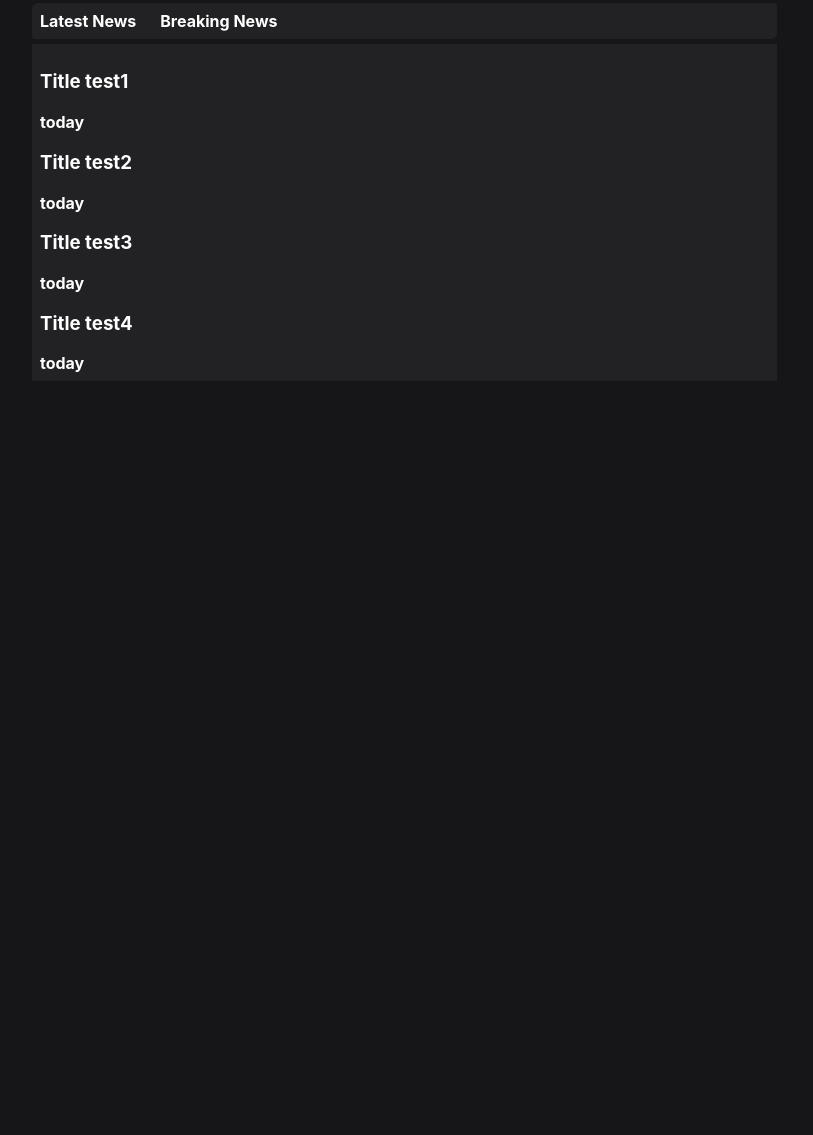
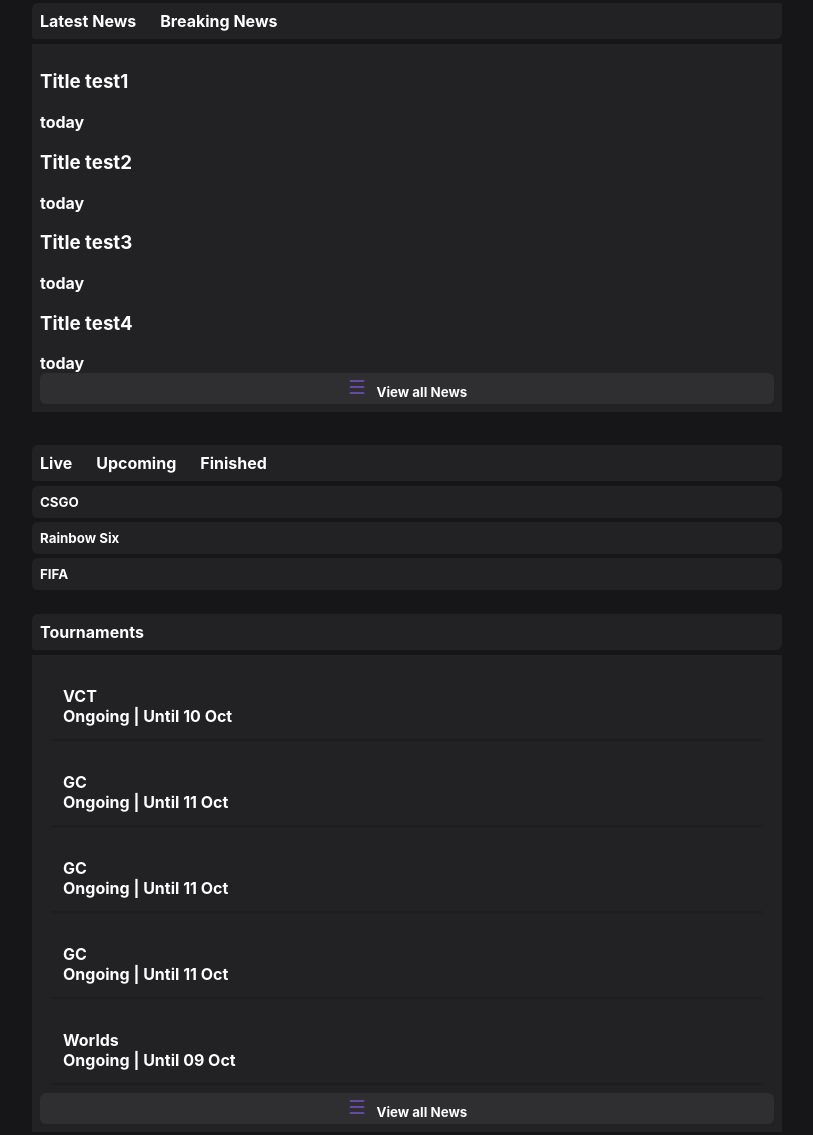
Before and after one commit to Eliathx/replica, a React app in the folder blix-replica/: page / in a window 1280 px wide. Shown: the part 724-1859 px from the top of the page, without its empty margins (395-1208 px from the left). Before the commit the page ends 1115 px from the top, so only its background shows below. Built offline with nearby package versions, Linux system fonts and the light colour scheme.

Commit message:
Finished layout
Layout of the website has been finished

```diff
--- a/blix-replica/src/content.js
+++ b/blix-replica/src/content.js
@@ -1,6 +1,8 @@
 import React from "react"
 import LatestNews from "./latestNews";
 import NewsBoard from "./newsBoard";
+import MatchesBoard from "./matchesBoard";
+import TournamentsBoard from "./tournamentsBoard";
 
 function ViewMoreButton(props) {
     return <button className='view-more-button'> <svg width="20" height="20" viewBox="0 0 20 20">
@@ -8,14 +10,24 @@ function ViewMoreButton(props) {
 								c-0.41,0-0.743,0.333-0.743,0.743C2.571,4.467,2.904,4.8,3.314,4.8z M16.686,15.2H3.314c-0.41,0-0.743,0.333-0.743,0.743
 								s0.333,0.743,0.743,0.743h13.372c0.41,0,0.743-0.333,0.743-0.743S17.096,15.2,16.686,15.2z M16.686,9.257H3.314
 								c-0.41,0-0.743,0.333-0.743,0.743s0.333,0.743,0.743,0.743h13.372c0.41,0,0.743-0.333,0.743-0.743S17.096,9.257,16.686,9.257z"></path>
-</svg>⠀View more {props.section}</button>
+</svg>⠀View  {props.section}</button>
 }
-
+function InnerViewMoreButton(props) {
+    return <button className='inner-view-more-button'> <svg width="20" height="20" viewBox="0 0 20 20">
+    <path fill="#7953cc" d="M3.314,4.8h13.372c0.41,0,0.743-0.333,0.743-0.743c0-0.41-0.333-0.743-0.743-0.743H3.314
+								c-0.41,0-0.743,0.333-0.743,0.743C2.571,4.467,2.904,4.8,3.314,4.8z M16.686,15.2H3.314c-0.41,0-0.743,0.333-0.743,0.743
+								s0.333,0.743,0.743,0.743h13.372c0.41,0,0.743-0.333,0.743-0.743S17.096,15.2,16.686,15.2z M16.686,9.257H3.314
+								c-0.41,0-0.743,0.333-0.743,0.743s0.333,0.743,0.743,0.743h13.372c0.41,0,0.743-0.333,0.743-0.743S17.096,9.257,16.686,9.257z"></path>
+</svg>⠀View  {props.section}</button>
+}
 function Content() {
     return <div className='content'>
         <LatestNews />
-        <ViewMoreButton section="Articles" />
+        <ViewMoreButton section="more Articles" />
         <NewsBoard/>
+        <MatchesBoard/>
+        <TournamentsBoard/>
     </div>
 }
 export default Content;
+export {ViewMoreButton, InnerViewMoreButton}
--- a/blix-replica/src/index.css
+++ b/blix-replica/src/index.css
@@ -1,5 +1,9 @@
+:root{
+    --primary-bg-color:#161618;
+    --secondary-bg-color: #222225;
+}
 body {
-    background-color: #161618;
+    background-color: var(--primary-bg-color);
 
 }
 
@@ -25,19 +29,25 @@ ul {
 }
 
 .view-more-button {
-    background-color: #222225;
+    background-color:var(--secondary-bg-color);
     border: none;
     cursor: pointer;
     border-radius: 6px;
     padding: 8px;
 }
-
+.inner-view-more-button {
+    background-color: #2f2f32;
+    border: none;
+    cursor: pointer;
+    border-radius: 6px;
+    padding: 4px;
+}
 .sidebar {
     background-color: #222225;
     width: 140px;
     height: 530px;
     padding: 50px;
-    position: absolute;
+    position: fixed;
     left: 150px;
     top: 18px;
     border-radius: 6px;
@@ -88,11 +98,7 @@ ul {
 }
 
 .latest-news {
-    /*position: absolute;
-    top: 80px;
-    left: 427px;*/
     width: 750px;
-
     display: flex;
     gap: 20px;
     flex-wrap: wrap;
@@ -111,14 +117,15 @@ ul {
     background-color: #64565a;
 }
 .news-board{
-    width: 745px;
+    display: flex;
+    flex-direction:  column;
 
     border-radius: 6px;
-    margin-right: 8px;
+
     margin-bottom: 10px;
 }
 .board-tab{
-    width: 745px;
+
     display: flex;
 
     margin-bottom: 5px;
@@ -127,13 +134,49 @@ ul {
 
 }
 .news-board-content{
+    background-color: #222225;
+    margin-bottom: 3px;
     padding: 8px;
-    background-color: #222225;
+    display: flex;
+    flex-direction: column;
+}
+.matches-board-content{
+    display: flex;
+    flex-direction: column;
 
 }
+
 .tab{
     margin-right: 8px;
     padding: 8px;
 
+}
+.collapsible-button{
+    background-color: #222225;
+    border: none;
+    border-radius: 6px;
+    padding: 8px;
+    width: 100%;
+    text-align: justify;
 
 }
+.collapsible-content{
+    background-color: #222225;
+    margin-top: 1px;
+    margin-bottom: 3px;
+   display: flex;
+   flex-direction: column;
+}
+.match-card{
+   background-color: #2f2f32;
+   padding: 13px;
+
+   margin: 10px
+
+}
+.tournament-card{
+
+   padding: 13px;
+   box-shadow: 0 4px 2px -2px #1d1d1f;
+   margin: 10px
+}
--- a/blix-replica/src/index.js
+++ b/blix-replica/src/index.js
@@ -3,6 +3,7 @@ import ReactDOM from 'react-dom/client'
 import './index.css'
 import './scrollbar.css'
 import Content from './content.js'
+import TopDiv from './topDiv'
 
 const root = ReactDOM.createRoot(document.getElementById("root"))
 
@@ -11,28 +12,6 @@ function Body() {
         <a>Blix</a>
     </div>
 }
-function TopDiv() {
-    return <div class='top-menu'>
-        <CurrentMatchesBar />
-        <button className='signIn'>
-            <svg width="16" height="16" viewBox="0 0 16 16" fill="white" fill-opacity="0.6" xmlns="http://www.w3.org/2000/svg" class="giBjg8veuDjL2oEA9sQhkw=="><path fill-rule="evenodd" clip-rule="evenodd" d="M2.39961 2.40002C2.61178 2.40002 2.81527 2.48431 2.96529 2.63434C3.11532 2.78437 3.19961 2.98785 3.19961 3.20002V12.8C3.19961 13.0122 3.11532 13.2157 2.96529 13.3657C2.81527 13.5157 2.61178 13.6 2.39961 13.6C2.18744 13.6 1.98395 13.5157 1.83392 13.3657C1.68389 13.2157 1.59961 13.0122 1.59961 12.8V3.20002C1.59961 2.98785 1.68389 2.78437 1.83392 2.63434C1.98395 2.48431 2.18744 2.40002 2.39961 2.40002ZM8.56521 5.03442C8.71519 5.18445 8.79944 5.38789 8.79944 5.60002C8.79944 5.81216 8.71519 6.0156 8.56521 6.16562L7.53081 7.20002H13.5996C13.8118 7.20002 14.0153 7.28431 14.1653 7.43434C14.3153 7.58437 14.3996 7.78785 14.3996 8.00002C14.3996 8.2122 14.3153 8.41568 14.1653 8.56571C14.0153 8.71574 13.8118 8.80002 13.5996 8.80002H7.53081L8.56521 9.83443C8.71094 9.98531 8.79157 10.1874 8.78975 10.3971C8.78793 10.6069 8.70379 10.8076 8.55546 10.9559C8.40714 11.1042 8.20649 11.1883 7.99673 11.1902C7.78697 11.192 7.58489 11.1114 7.43401 10.9656L5.03401 8.56562C4.88403 8.4156 4.79978 8.21216 4.79978 8.00002C4.79978 7.78789 4.88403 7.58445 5.03401 7.43442L7.43401 5.03442C7.58403 4.88445 7.78748 4.8002 7.99961 4.8002C8.21174 4.8002 8.41519 4.88445 8.56521 5.03442Z"></path></svg>
-            ⠀Sign in
-        </button>
-
-    </div>
-}
-function CurrentMatchesBar() {
-
-    return <div className='currentMatchesBar'>
-        <button className='currentMatchCard'>LOREM TEAM1 vs TEAM2</button>
-        <button className='currentMatchCard'>TEAM3 vs TEAM4</button>
-        <button className='currentMatchCard'>TEAM3 vs TEAM4</button>
-        <button className='currentMatchCard'>TEAM3 vs TEAM4</button>
-        <button className='currentMatchCard'>TEAM3 vs TEAM4</button>
-        <button className='currentMatchCard'>TEAM3 vs TEAM4</button>
-    </div>
-}
-
 
 function SideBar() {
     return <div className='sidebar'>
--- /dev/null
+++ b/blix-replica/src/matchesBoard.js
@@ -0,0 +1,45 @@
+import React, { useState } from "react";
+import { Tab } from "./newsBoard";
+
+function MatchesBoard() {
+    return <div>
+
+        <div className="board-tab">
+            <Tab page="Live" />
+            <Tab page="Upcoming" />
+            <Tab page="Finished" />
+        </div>
+        <div className="matches-board-content">
+            <CollapsibleMatch game="CSGO" />
+            <CollapsibleMatch game="Rainbow Six" />
+            <CollapsibleMatch game="FIFA" />
+        </div>
+
+    </div>
+}
+function MatchCard(props) {
+    return <div className="match-card">Holaaa</div>
+}
+
+function CollapsibleMatch(props) {
+    const [open, setOPen] = useState(false);
+    const toggle = () => { setOPen(!open) }
+
+    return (<div>
+        <button onClick={toggle} className="collapsible-button">
+            {props.game}
+        </button>
+
+        <div className="collapsible-content">
+            {open && <div>
+                <script>
+                </script>
+                <MatchCard />
+                <MatchCard />
+                <MatchCard />
+                <MatchCard />
+            </div>}
+        </div>
+    </div>)
+}
+export default MatchesBoard
--- a/blix-replica/src/newsBoard.js
+++ b/blix-replica/src/newsBoard.js
@@ -1,4 +1,5 @@
 import React from "react";
+import { InnerViewMoreButton} from "./content";
 function NewsBoard(){
 return <div className="news-board">
 
@@ -12,6 +13,7 @@ return <div className="news-board">
       <NewsCard title="Title test2" date="today"/>
       <NewsCard title="Title test3" date="today"/>
       <NewsCard title="Title test4" date="today"/>
+      <InnerViewMoreButton section="all News"/>
     </div>
 
 </div>
@@ -26,3 +28,4 @@ function Tab(props){
     return <div className="tab">{props.page}</div>
 }
 export default NewsBoard
+export{Tab}
--- /dev/null
+++ b/blix-replica/src/topDiv.js
@@ -0,0 +1,23 @@
+import React from "react";
+function CurrentMatchesBar() {
+
+    return <div className='currentMatchesBar'>
+        <button className='currentMatchCard'>LOREM TEAM1 vs TEAM2</button>
+        <button className='currentMatchCard'>TEAM3 vs TEAM4</button>
+        <button className='currentMatchCard'>TEAM3 vs TEAM4</button>
+        <button className='currentMatchCard'>TEAM3 vs TEAM4</button>
+        <button className='currentMatchCard'>TEAM3 vs TEAM4</button>
+        <button className='currentMatchCard'>TEAM3 vs TEAM4</button>
+    </div>
+}
+function TopDiv() {
+    return <div class='top-menu'>
+        <CurrentMatchesBar />
+        <button className='signIn'>
+            <svg width="16" height="16" viewBox="0 0 16 16" fill="white" fill-opacity="0.6" xmlns="http://www.w3.org/2000/svg" class="giBjg8veuDjL2oEA9sQhkw=="><path fill-rule="evenodd" clip-rule="evenodd" d="M2.39961 2.40002C2.61178 2.40002 2.81527 2.48431 2.96529 2.63434C3.11532 2.78437 3.19961 2.98785 3.19961 3.20002V12.8C3.19961 13.0122 3.11532 13.2157 2.96529 13.3657C2.81527 13.5157 2.61178 13.6 2.39961 13.6C2.18744 13.6 1.98395 13.5157 1.83392 13.3657C1.68389 13.2157 1.59961 13.0122 1.59961 12.8V3.20002C1.59961 2.98785 1.68389 2.78437 1.83392 2.63434C1.98395 2.48431 2.18744 2.40002 2.39961 2.40002ZM8.56521 5.03442C8.71519 5.18445 8.79944 5.38789 8.79944 5.60002C8.79944 5.81216 8.71519 6.0156 8.56521 6.16562L7.53081 7.20002H13.5996C13.8118 7.20002 14.0153 7.28431 14.1653 7.43434C14.3153 7.58437 14.3996 7.78785 14.3996 8.00002C14.3996 8.2122 14.3153 8.41568 14.1653 8.56571C14.0153 8.71574 13.8118 8.80002 13.5996 8.80002H7.53081L8.56521 9.83443C8.71094 9.98531 8.79157 10.1874 8.78975 10.3971C8.78793 10.6069 8.70379 10.8076 8.55546 10.9559C8.40714 11.1042 8.20649 11.1883 7.99673 11.1902C7.78697 11.192 7.58489 11.1114 7.43401 10.9656L5.03401 8.56562C4.88403 8.4156 4.79978 8.21216 4.79978 8.00002C4.79978 7.78789 4.88403 7.58445 5.03401 7.43442L7.43401 5.03442C7.58403 4.88445 7.78748 4.8002 7.99961 4.8002C8.21174 4.8002 8.41519 4.88445 8.56521 5.03442Z"></path></svg>
+            ⠀Sign in
+        </button>
+
+    </div>
+}
+export default TopDiv
--- /dev/null
+++ b/blix-replica/src/tournamentsBoard.js
@@ -0,0 +1,25 @@
+import React from "react";
+import { Tab } from "./newsBoard.js"
+import {InnerViewMoreButton} from "./content.js"
+function TournamentsBoard() {
+    return <div>
+        <div className="board-tab">
+            <Tab page="Tournaments" />
+
+        </div>
+        <div className="news-board-content">
+               <TournamentCard name="VCT" status="Ongoing" date="Until 10 Oct"/>
+               <TournamentCard name="GC" status="Ongoing" date="Until 11 Oct"/>
+               <TournamentCard name="GC" status="Ongoing" date="Until 11 Oct"/>
+               <TournamentCard name="GC" status="Ongoing" date="Until 11 Oct"/>
+               <TournamentCard name="Worlds" status="Ongoing" date="Until 09 Oct"/>
+                <InnerViewMoreButton section="all News" />
+            </div>
+    </div>
+}
+function TournamentCard(props){
+    return <div className="tournament-card">
+        {props.name}<br/>  <a>{props.status} | {props.date}</a>
+    </div>
+}
+export default TournamentsBoard
```
